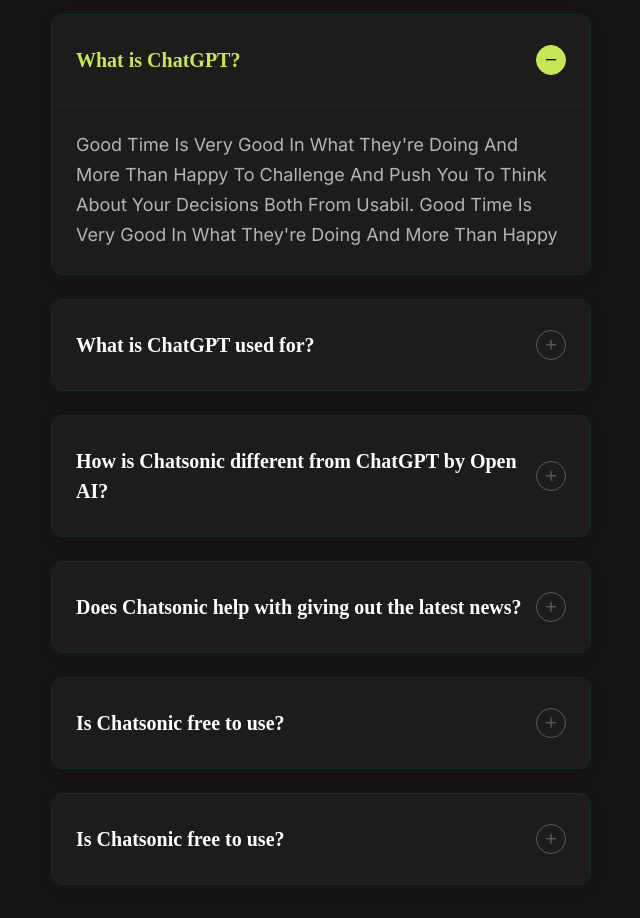
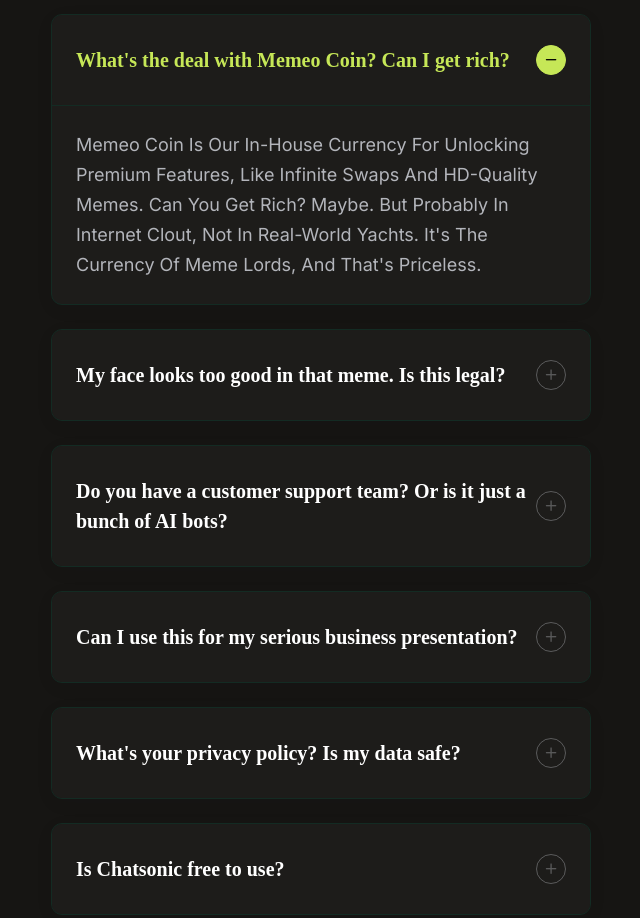
Before and after one commit to DegentsAI/memeo, a plain HTML site: page index.html in a window 1280 px wide. Shown: the part 4080-4998 px from the top of the page, without its empty margins (224-864 px from the left). Drawn offline with nearby package versions, Linux system fonts and the light colour scheme; a web font is replaced by a local one.

Commit message:
chore: faq updated

```diff
--- a/index.html
+++ b/index.html
@@ -48,7 +48,7 @@
     <div class="page-wrapper a-cursor">
       <!-- ==== preloader start ==== -->
       <div class="preloader">
-       <img src="./assets/images/cat-Mark-loading.gif" alt="">
+        <img src="./assets/images/cat-Mark-loading.gif" alt="" />
         <p>MEMEO Loading</p>
       </div>
       <!-- ==== / preloader end ==== -->
@@ -714,7 +714,7 @@
                         aria-expanded="true"
                         aria-controls="collapseOne"
                       >
-                        What is ChatGPT?
+                        What's the deal with Memeo Coin? Can I get rich?
                       </button>
                     </h6>
                     <div
@@ -725,10 +725,11 @@
                     >
                       <div class="accordion-body">
                         <p>
-                          Good Time is very good in what they're doing and more
-                          than happy to challenge and push you to think about
-                          your decisions both from usabil. Good Time is very
-                          good in what they're doing and more than happy
+                          Memeo Coin is our in-house currency for unlocking
+                          premium features, like infinite swaps and HD-quality
+                          memes. Can you get rich? Maybe. But probably in
+                          internet clout, not in real-world yachts. It's the
+                          currency of meme lords, and that's priceless.
                         </p>
                       </div>
                     </div>
@@ -748,7 +749,7 @@
                         aria-expanded="false"
                         aria-controls="collapseTwo"
                       >
-                        What is ChatGPT used for?
+                        My face looks too good in that meme. Is this legal?
                       </button>
                     </h6>
                     <div
@@ -759,9 +760,10 @@
                     >
                       <div class="accordion-body">
                         <p>
-                          Good Time is very good in what they're doing and more
-                          than happy to challenge and push you to think about
-                          your decisions both from usabil
+                          We're pretty sure it's legal. We're not lawyers, but
+                          we are meme enthusiasts. And in the glorious land of
+                          memes, anything that makes people laugh is a-ok. We'll
+                          send you a digital receipt for your newfound fame.
                         </p>
                       </div>
                     </div>
@@ -781,7 +783,8 @@
                         aria-expanded="false"
                         aria-controls="collapseThree"
                       >
-                        How is Chatsonic different from ChatGPT by Open AI?
+                        Do you have a customer support team? Or is it just a
+                        bunch of AI bots?
                       </button>
                     </h6>
                     <div
@@ -792,9 +795,11 @@
                     >
                       <div class="accordion-body">
                         <p>
-                          Good Time is very good in what they're doing and more
-                          than happy to challenge and push you to think about
-                          your decisions both from usabil
+                          It's a mix! Our human team is here to help with the
+                          big stuff, but our AI bots handle the small,
+                          repetitive questions. They've been trained on the
+                          entire internet, so they're fluent in both human and
+                          meme languages. Be nice to them.
                         </p>
                       </div>
                     </div>
@@ -814,7 +819,7 @@
                         aria-expanded="false"
                         aria-controls="collapseFour"
                       >
-                        Does Chatsonic help with giving out the latest news?
+                        Can I use this for my serious business presentation?
                       </button>
                     </h6>
                     <div
@@ -825,9 +830,11 @@
                     >
                       <div class="accordion-body">
                         <p>
-                          Good Time is very good in what they're doing and more
-                          than happy to challenge and push you to think about
-                          your decisions both from usabil
+                          Absolutely. Nothing says "cutting-edge" and "relevant"
+                          like a graph with your boss's face on a surprised
+                          Pikachu meme. Go forth and conquer the boardroom. We
+                          support your creative decisions, no matter how
+                          chaotic.
                         </p>
                       </div>
                     </div>
@@ -847,7 +854,7 @@
                         aria-expanded="false"
                         aria-controls="collapseFive"
                       >
-                        Is Chatsonic free to use?
+                        What's your privacy policy? Is my data safe?
                       </button>
                     </h6>
                     <div
@@ -858,9 +865,11 @@
                     >
                       <div class="accordion-body">
                         <p>
-                          Good Time is very good in what they're doing and more
-                          than happy to challenge and push you to think about
-                          your decisions both from usabil
+                          Your privacy is as solid as your face-swapped meme.
+                          Our data is stored in a fortress guarded by a
+                          fire-breathing dragon... just kidding. It's actually
+                          protected by cutting-edge encryption, and we never
+                          sell your info. Your secrets are safe with us.
                         </p>
                       </div>
                     </div>
```
